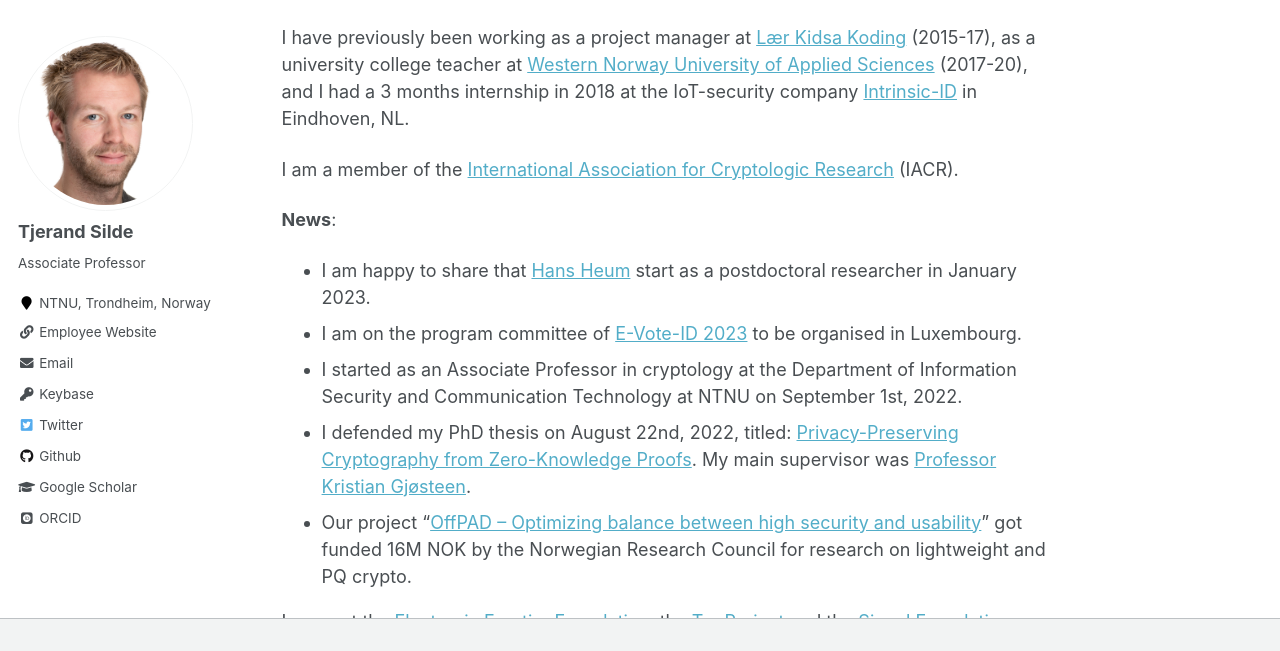
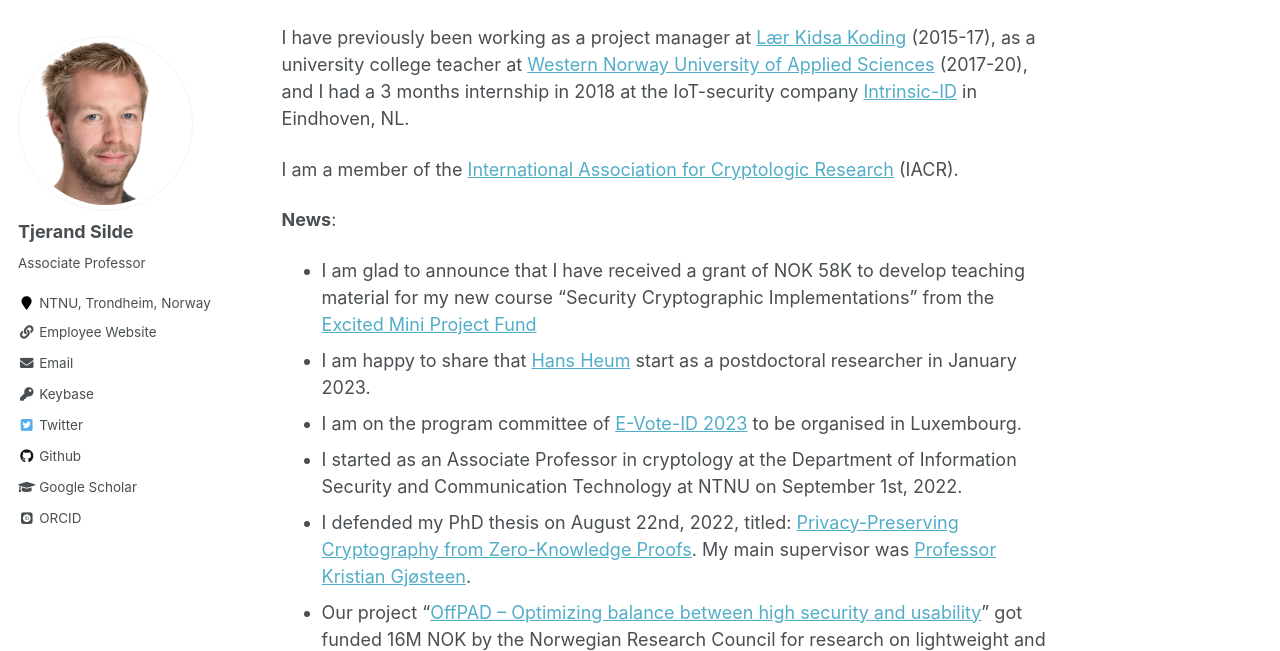
Before and after one commit to tjesi/tjesi.github.io, a Jekyll site: the page built from _pages/about.md, in a window 1280 px wide and 900 px high, scrolled down 584 px, cut to the strip 0-651 px from the top of the window. Built offline with Jekyll 4.4.1, drawn with Linux system fonts in a browser that asks for light colours; some web fonts are replaced.

Commit message:
Update about.md

```diff
--- a/_pages/about.md
+++ b/_pages/about.md
@@ -19,6 +19,7 @@ I have previously been working as a project manager at [Lær Kidsa Koding](https
 I am a member of the [International Association for Cryptologic Research](https://iacr.org) (IACR).
 
 **News**:
+- I am glad to announce that I have received a grant of NOK 58K to develop teaching material for my new course "Security Cryptographic Implementations" from the [Excited Mini Project Fund](https://www.ntnu.edu/excited/mini-projects)
 - I am happy to share that [Hans Heum](https://www.simula.no/people/hans) start as a postdoctoral researcher in January 2023.
 - I am on the program committee of [E-Vote-ID 2023](https://e-vote-id.org/wp-content/uploads/2022/11/CFP2023_3.pdf) to be organised in Luxembourg.
 - I started as an Associate Professor in cryptology at the Department of Information Security and Communication Technology at NTNU on September 1st, 2022.
```
